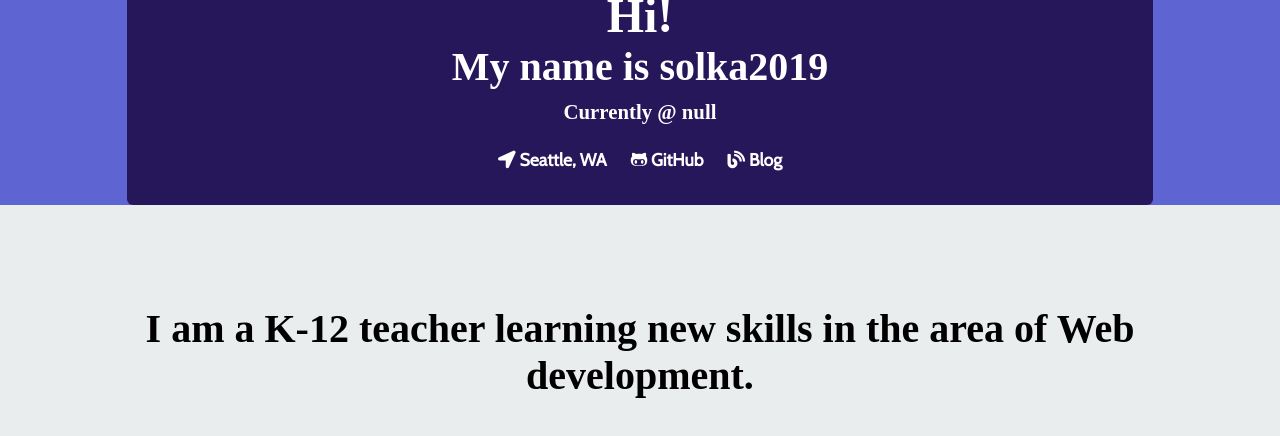
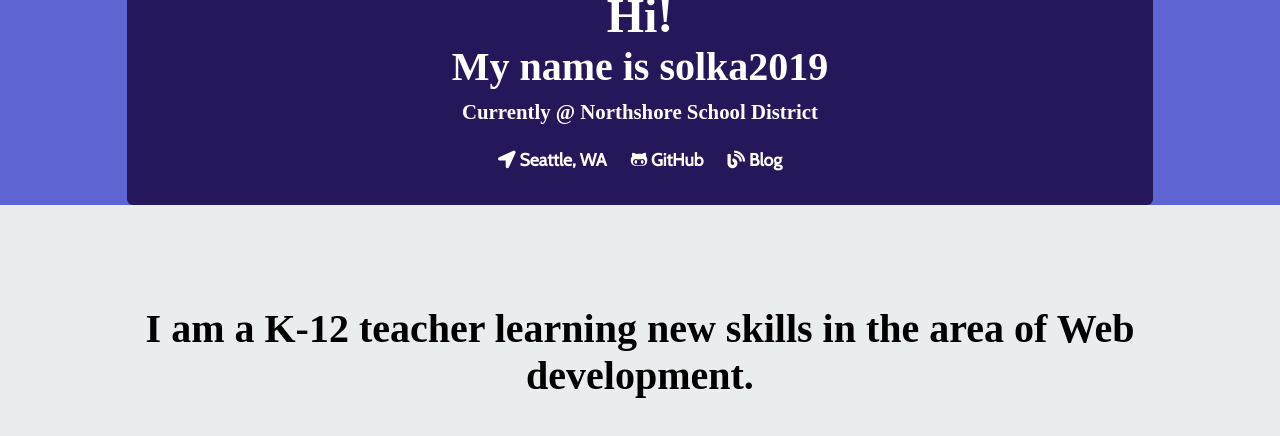
Before and after one commit to solka2019/Developer-Profile-Generator, a website: page index.html in a window 1280 px wide. Shown: the part 357-793 px from the top of the page. Drawn offline with nearby package versions, Linux system fonts and the light colour scheme; a web font is replaced by a local one.

Commit message:
add text profile

```diff
--- a/index.html
+++ b/index.html
@@ -149,7 +149,7 @@
           <img src="https://avatars3.githubusercontent.com/u/55426031?v=4" alt="image">
           <h1>Hi!</h1>
           <h2>My name is solka2019</h2>
-          <h5 class = "company">Currently @ null</h5>
+          <h5 class = "company">Currently @ Northshore School District</h5>
           <div class="links-nav">
             <div class="nav-link">
             <i class="fas fa-location-arrow"></i>
```
